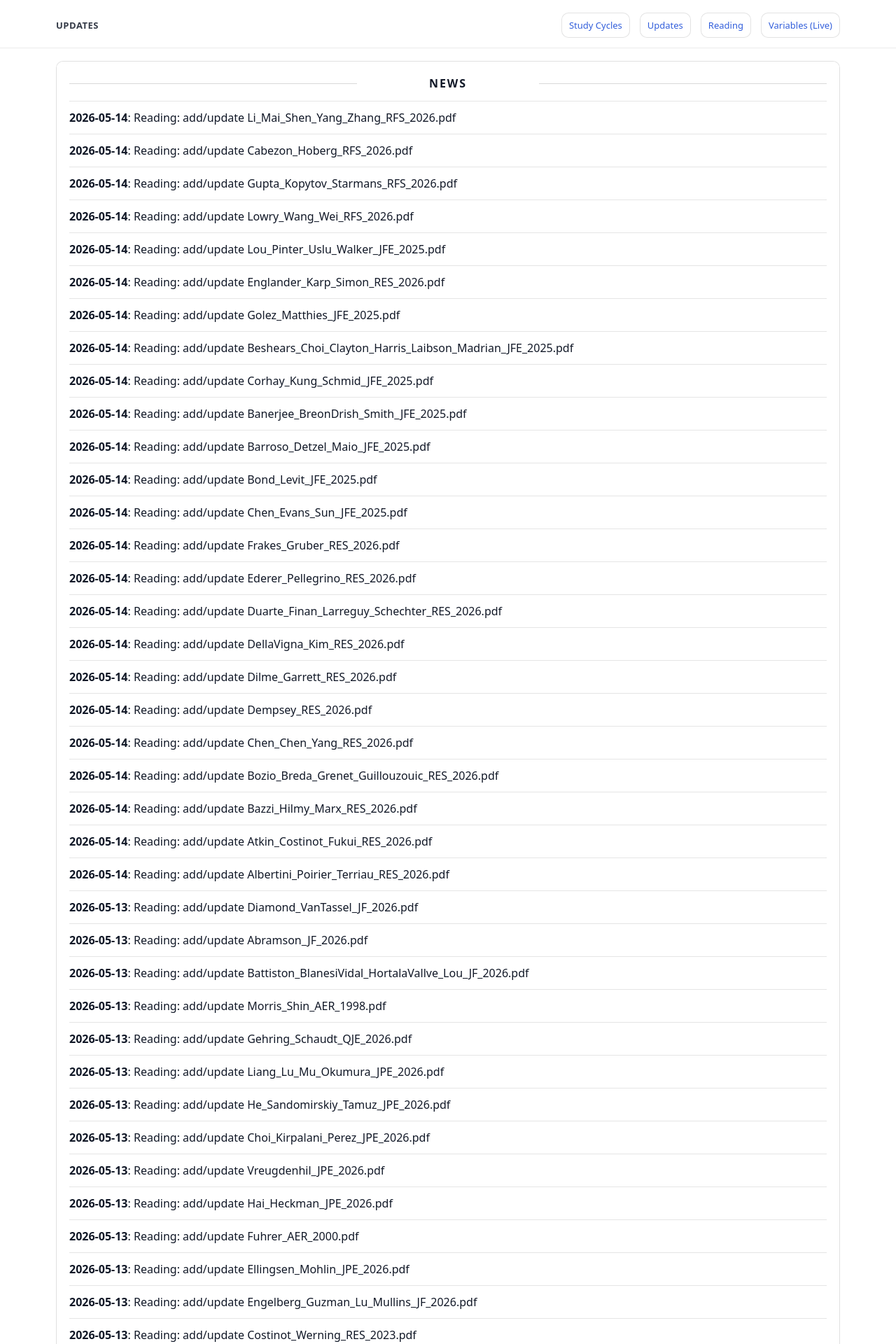
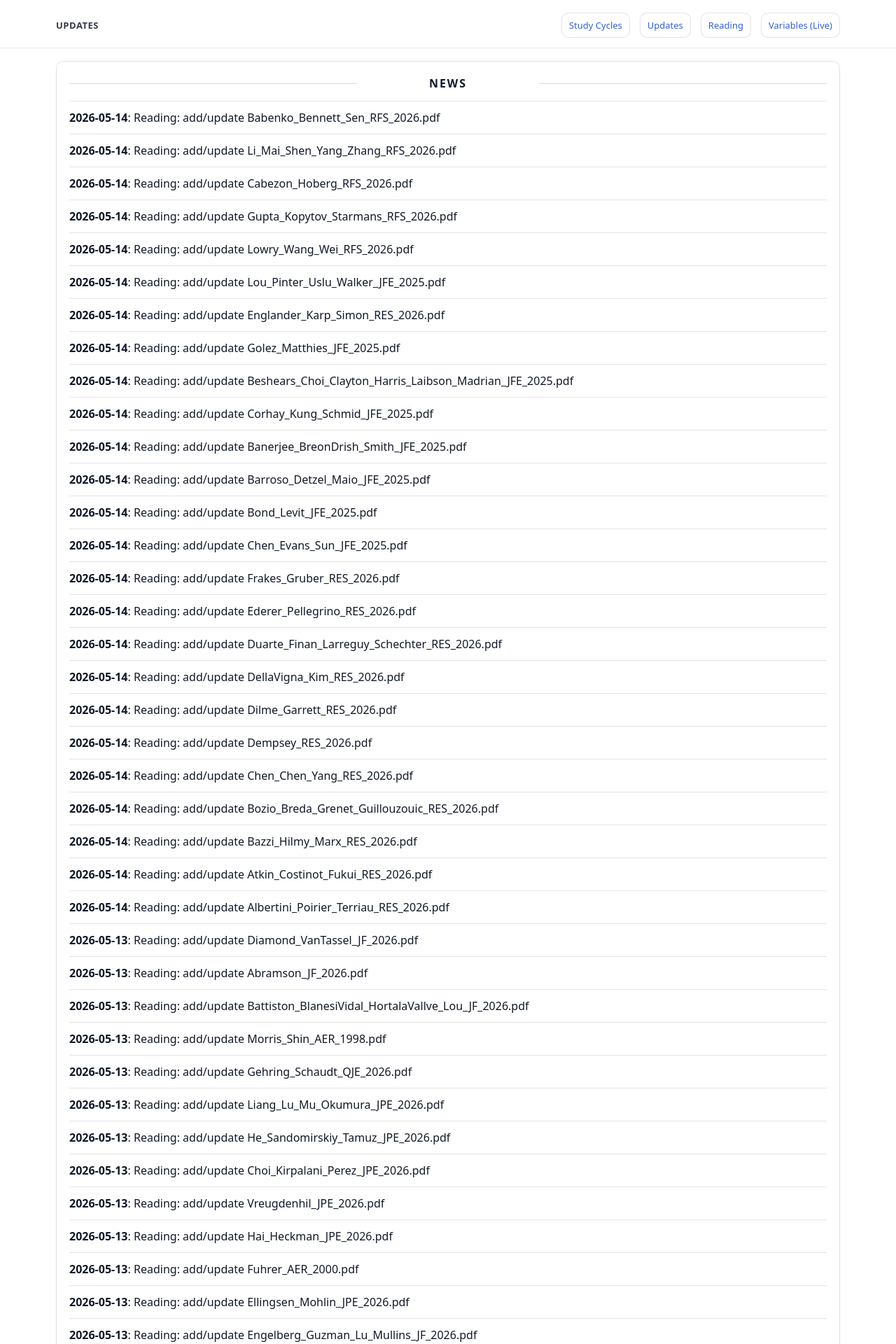
Before and after one commit to yaxinzn/study-archive, a Jekyll site: the page built from updates/index.md, in a window 1280 px wide. Shown: the top 1920 px of the page at 70% size. Built offline with Jekyll 4.4.1, drawn with Linux system fonts in a browser that asks for light colours; some of the changed text lies outside the part shown.

Commit message:
chore: update NEWS feed

```diff
--- a/_data/news.yml
+++ b/_data/news.yml
@@ -1,4 +1,7 @@
 # Auto-generated update history (sorted newest -> oldest). Do not edit manually.
+- ts: "1778756172"
+  date: "2026-05-14"
+  title: "Reading: add/update Babenko_Bennett_Sen_RFS_2026.pdf"
 - ts: "1778755904"
   date: "2026-05-14"
   title: "Reading: add/update Li_Mai_Shen_Yang_Zhang_RFS_2026.pdf"
```
